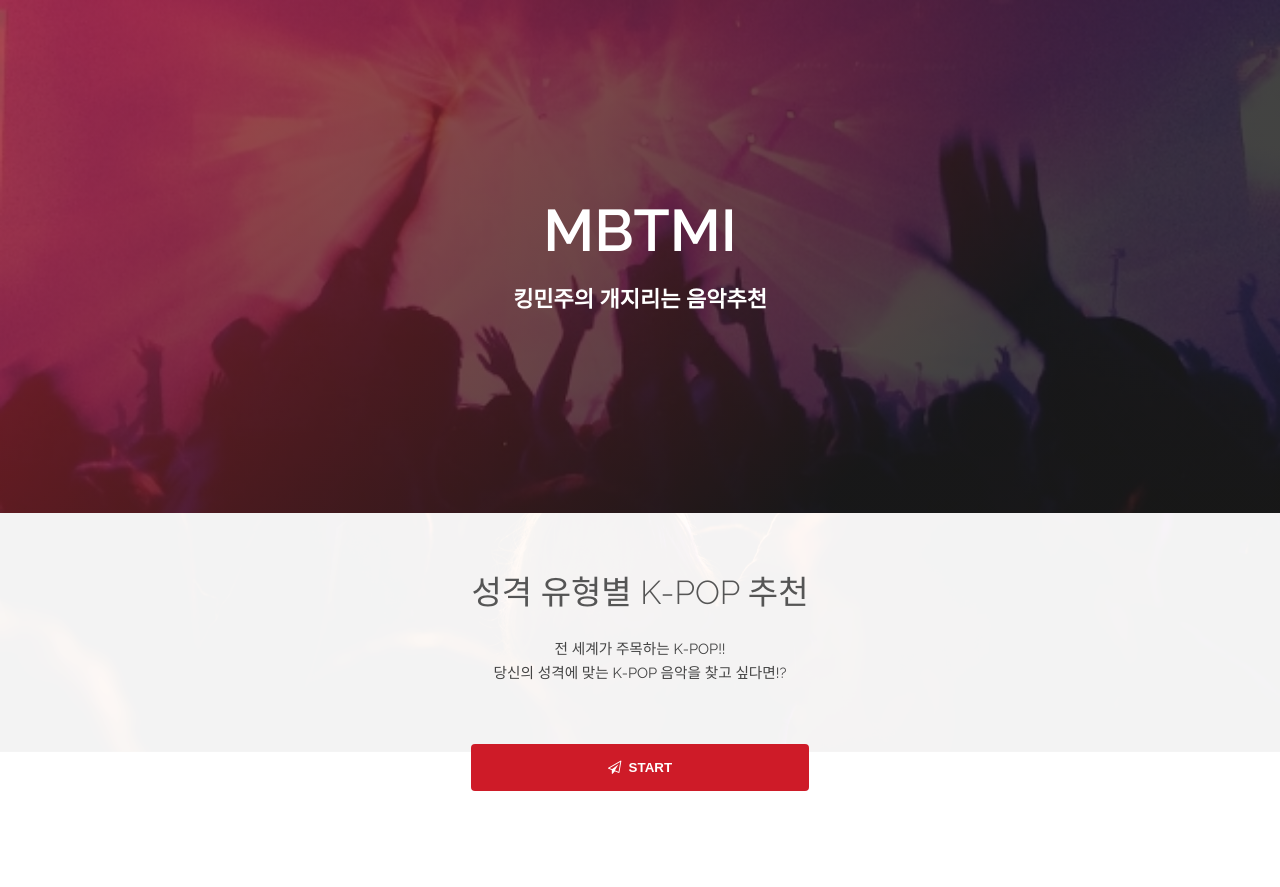
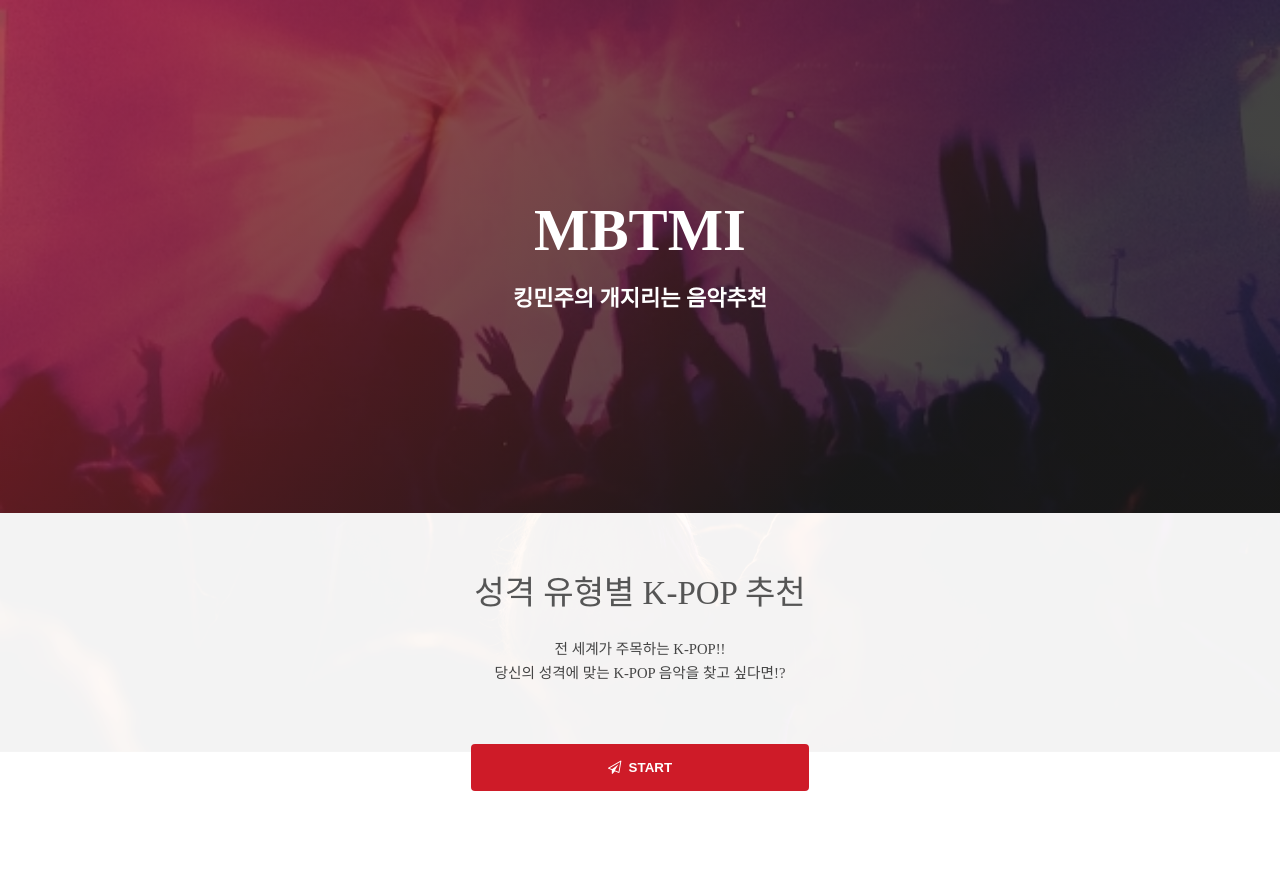
Before and after one commit to kmj990929/cs496-week3, a Django app: page /mbti/ in a window 1280 px wide. Shown: the part 48-935 px from the top of the page. Run offline with Django 3.2, Linux system fonts and the light colour scheme; some web fonts are replaced.

Commit message:
revise index.html 2

```diff
--- a/mbti/templates/mbti/index.html
+++ b/mbti/templates/mbti/index.html
@@ -7,7 +7,8 @@
 		<meta name="description" content="" />
 		<meta name="keywords" content="" />
 		<link rel="stylesheet" type="text/css" href="/static/main.css" />
-    {% comment %} <style>
+    <style>
+    {% comment %}
       body {
           background-image : url('https://www.slist.kr/news/photo/201608/4684_16715_3028.jpg');
           background-repeat : no-repeat;
@@ -30,7 +31,17 @@
           top : 600px;
           left : 700px;
       }
-    </style> {% endcomment %}
+    {% endcomment %}
+      @font-face {
+        font-family: 'Jal_Onuel';
+        src: url('https://cdn.jsdelivr.net/gh/projectnoonnu/noonfonts_20-10-21@1.0/Jal_Onuel.woff') format('woff');
+        font-weight: normal;
+        font-style: normal;
+      }
+      #page {
+        font-family: 'Jal_Onuel';
+      }
+    </style>
   </head>
 
 
@@ -44,7 +55,7 @@
 
     <!-- Banner -->
 			<section id="banner">
-				<div class="inner">
+				<div id="page" class="inner">
 					<h1><strong>MBTMI</strong></h1>
 					<p><strong> 킹민주의 개지리는 음악추천 </strong></p>
 				</div>
@@ -53,7 +64,7 @@
 
     <!-- Highlights -->
 			<section class="wrapper">
-				<div class="inner">
+				<div id="page" class="inner">
 					<header class="special">
 						<h2>성격 유형별 K-POP 추천</h2>
 						<p>전 세계가 주목하는 K-POP!!</br>
```
Also changed, not shown: db.sqlite3.
